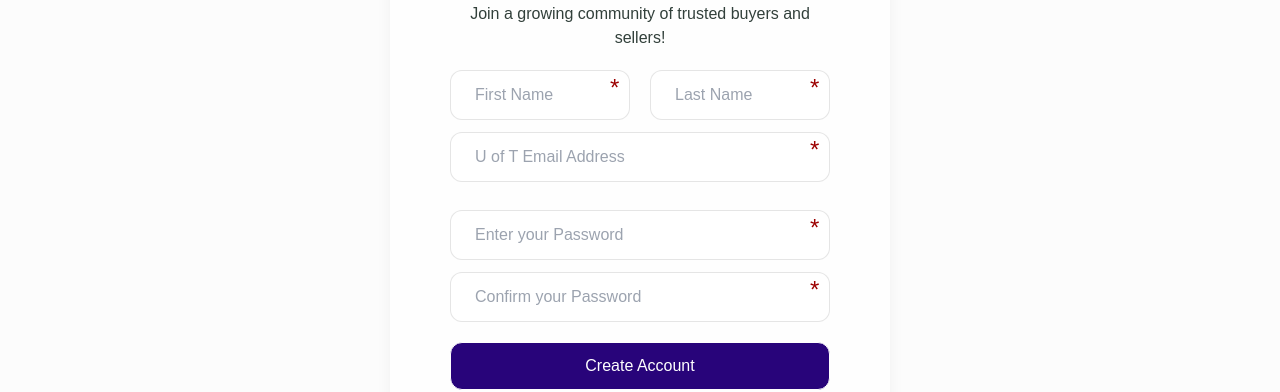
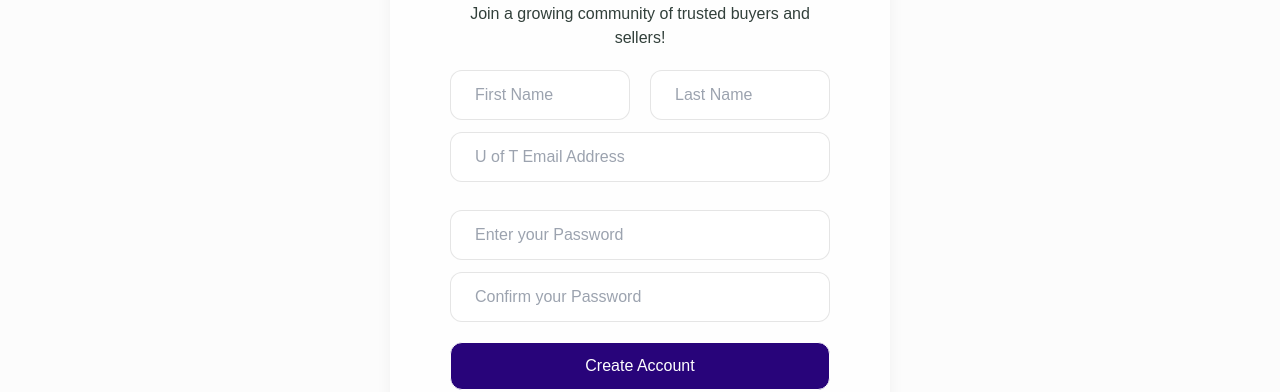
Before and after one commit to UofT-ECE444-Fall2024/project-1-web-application-design-group4-goggle, a Next.js app in the folder frontend/uoftrade/: page /signup in a window 1280 px wide. Shown: the part 384-776 px from the top of the page. Built offline with nearby package versions, Linux system fonts and the light colour scheme.

Commit message:
adjusted asterisk position for required fields

```diff
--- a/frontend/uoftrade/src/styles/input.css
+++ b/frontend/uoftrade/src/styles/input.css
@@ -2,7 +2,7 @@
     content:" *";
     color: #9c0000;
     position: absolute;
-    margin: 0px 0px 0px -20px;
     font-size: x-large;
-    padding: 0 5px 0 0;
+    right: 0.75rem;
+    top: 0.75rem;
   }
```
